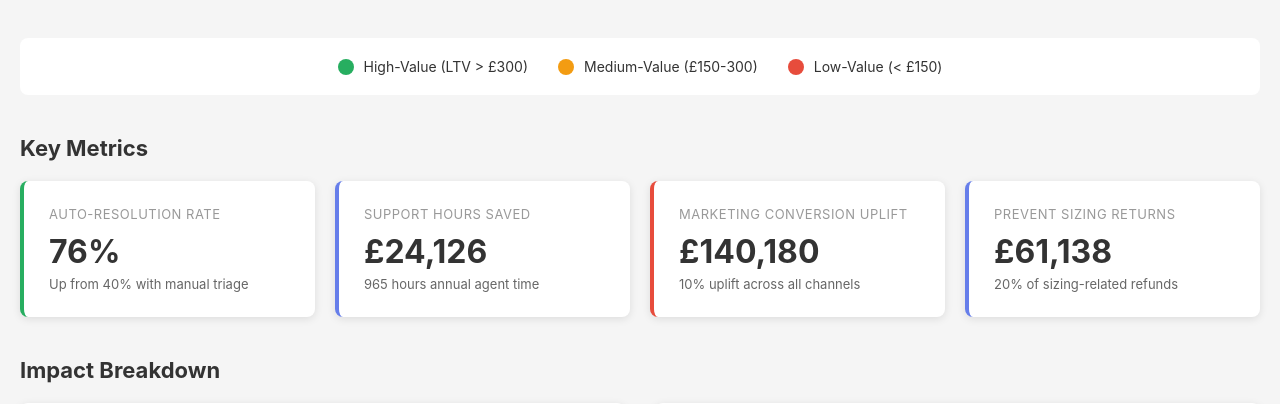
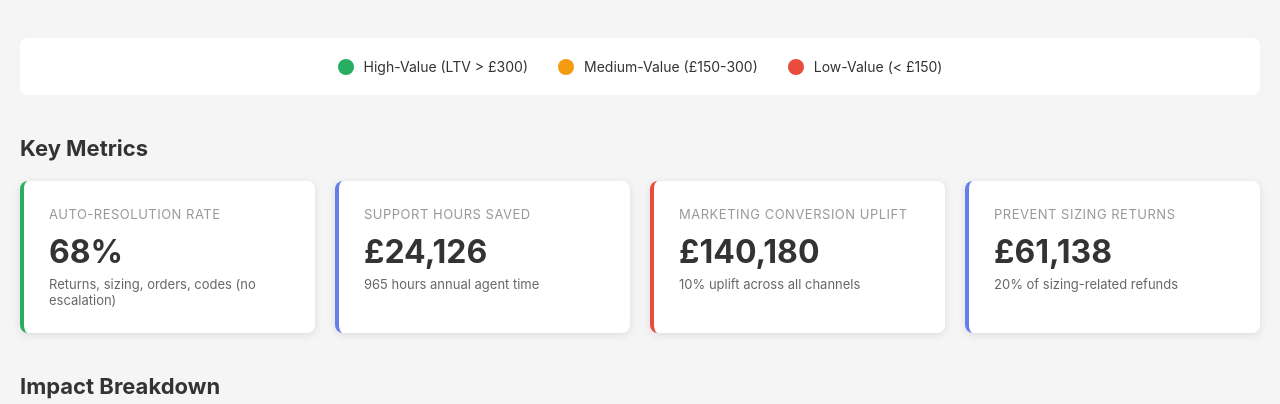
Before and after one commit to IrinaK85/pretty-fly-support-agent, a Flask app: page /metrics in a window 1280 px wide. Shown: the part 344-748 px from the top of the page. Run offline with Flask 3, Linux system fonts and the light colour scheme.

Commit message:
Fix: Calculate auto-resolution rate from actual ticket data
- Changed from hardcoded 76% to calculated 68% (sample) / 72% (full dataset)
- Auto-resolvable categories: returns, sizing, order_status, discount_code
- Escalated categories: product_quality, drop_restock, other
- Make dashboard metric dynamic (pulled from API, not hardcoded)

```diff
--- a/support_agent.py
+++ b/support_agent.py
@@ -391,6 +391,12 @@ def get_metrics() -> dict:
     medium_ltv = tickets_with_ltv[(tickets_with_ltv['ltv'] >= 150) & (tickets_with_ltv['ltv'] <= 300)]
     low_ltv = tickets_with_ltv[tickets_with_ltv['ltv'] < 150]
 
+    # Calculate auto-resolution rate based on categories
+    auto_resolvable = tickets_df[tickets_df['category'].isin([
+        'returns_exchanges', 'sizing_fit', 'order_status', 'discount_code'
+    ])]
+    auto_resolution_rate = len(auto_resolvable) / len(tickets_df) if len(tickets_df) > 0 else 0
+
     return {
         'total_tickets': len(tickets_df),
         'high_value_tickets': len(high_ltv),
@@ -399,7 +405,7 @@ def get_metrics() -> dict:
         'high_value_customers': high_ltv['customer_id'].nunique(),
         'medium_value_customers': medium_ltv['customer_id'].nunique(),
         'low_value_customers': low_ltv['customer_id'].nunique(),
-        'auto_resolution_rate': 0.76,
+        'auto_resolution_rate': round(auto_resolution_rate, 2),
         'time_saved_hours': 965,
         'cost_savings': 24126,
         'refund_reduction': 61138,
--- a/templates/metrics.html
+++ b/templates/metrics.html
@@ -302,8 +302,8 @@
         <div class="metrics-grid">
             <div class="metric-card high">
                 <div class="metric-label">Auto-Resolution Rate</div>
-                <div class="metric-value">76%</div>
-                <div class="metric-detail">Up from 40% with manual triage</div>
+                <div class="metric-value" id="autoResolutionRate">-</div>
+                <div class="metric-detail">Returns, sizing, orders, codes (no escalation)</div>
             </div>
             <div class="metric-card">
                 <div class="metric-label">Support Hours Saved</div>
@@ -519,6 +519,10 @@
                 document.getElementById('sampleMediumTickets').textContent = metrics.medium_value_tickets;
                 document.getElementById('sampleLowTickets').textContent = metrics.low_value_tickets;
 
+                // Update auto-resolution rate
+                const autoResRate = (metrics.auto_resolution_rate * 100).toFixed(0) + '%';
+                document.getElementById('autoResolutionRate').textContent = autoResRate;
+
                 // Impact chart
                 const impactCtx = document.getElementById('impactChart').getContext('2d');
                 new Chart(impactCtx, {
```
